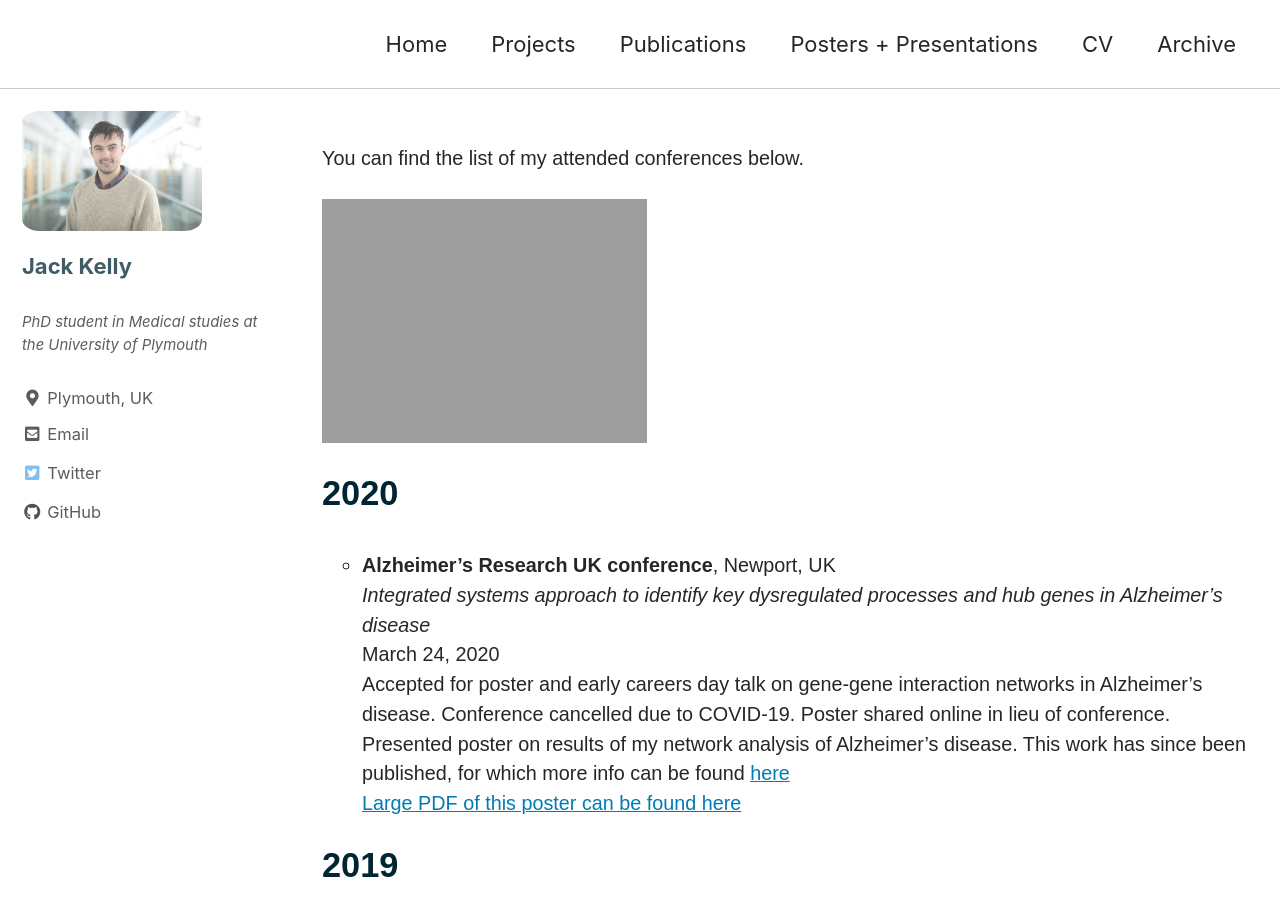
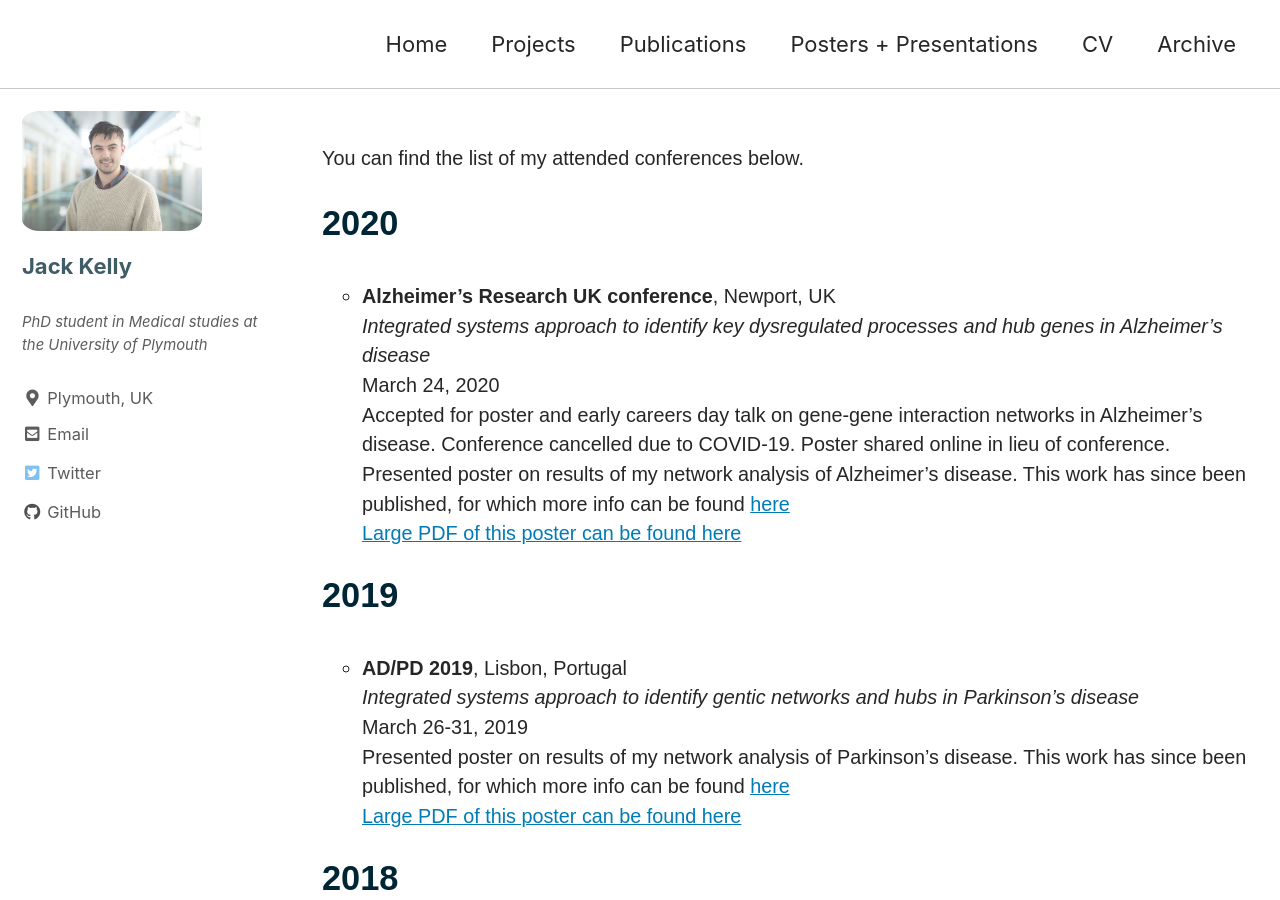
Before and after one commit to jackkelly75/jackkelly75.github.io, a Jekyll site: the page built from _pages/Posters+Presentations.md, in a window 1280 px wide and 900 px high. Built offline with Jekyll 4.4.1, drawn with Linux system fonts in a browser that asks for light colours; cached includes are drawn as plain includes; nearby versions of some CDN libraries.

Commit message:
Update Posters+Presentations.md

```diff
--- a/_pages/Posters+Presentations.md
+++ b/_pages/Posters+Presentations.md
@@ -10,11 +10,6 @@
 ---
 
 You can find the list of my attended conferences below.
-
-<a href="http://jackkelly75.github.io/assets/posters/ARUK2020.png">
-<img src="http://jackkelly75.github.io/assets/posters/ARUK2020.png" alt="AD_poster"
-	title="AD_poster" width="325" height="275" />
-</a>
 
 
 
@@ -48,3 +43,10 @@
 March 19-21, 2018
 Presented poster on very early results of my network analysis of Parkinson's disease. This work has since been published, which can be found [here](https://rdcu.be/bsWLL)
 [Large PDF of this poster can be found here](http://jackkelly75.github.io/assets/posters/ARUK2018.pdf)
+
+
+
+<a href="http://jackkelly75.github.io/assets/posters/ARUK2020.png">
+<img src="http://jackkelly75.github.io/assets/posters/ARUK2020.png" alt="AD_poster"
+	title="AD_poster" width="325" height="275" />
+</a>
```
